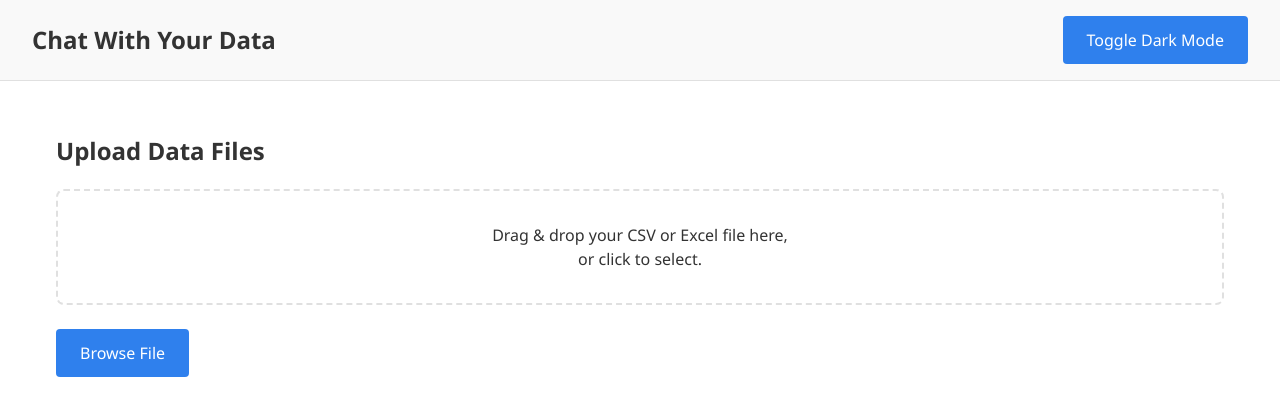
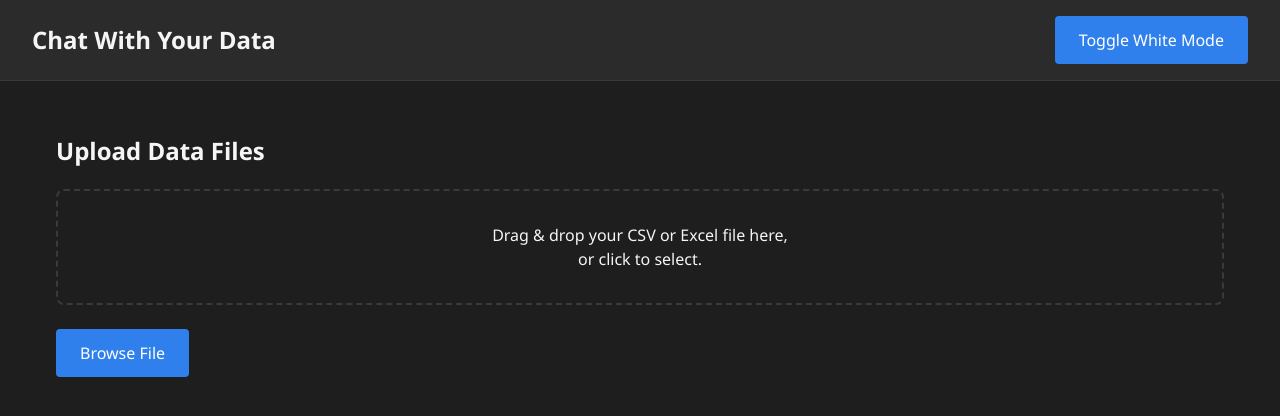
Before and after one commit to DuartePombo/chat-with-your-data, a plain HTML site: page index.html in a window 1280 px wide. Drawn offline with Linux system fonts and the light colour scheme.

Commit message:
Changed default theme to dark mode

```diff
--- a/index.html
+++ b/index.html
@@ -14,7 +14,7 @@
 <body>
   <header>
     <h1>Chat With Your Data</h1>
-    <button id="themeToggle" class="theme-toggle">Toggle Dark Mode</button>
+    <button id="themeToggle" class="theme-toggle">Toggle White Mode</button>
   </header>
 
   <main>
--- a/scripts/main.js
+++ b/scripts/main.js
@@ -5,11 +5,11 @@ document.addEventListener('DOMContentLoaded', () => {
 
     // Toggle dark/light theme
     themeToggle.addEventListener('click', () => {
-      document.body.classList.toggle('dark-theme');
-      if (document.body.classList.contains('dark-theme')) {
+      document.body.classList.toggle('light-theme');
+      if (document.body.classList.contains('light-theme')) {
+        themeToggle.textContent = 'Toggle Dark Mode';
+      } else {
         themeToggle.textContent = 'Toggle Light Mode';
-      } else {
-        themeToggle.textContent = 'Toggle Dark Mode';
       }
     });
 
--- a/styles/theme.css
+++ b/styles/theme.css
@@ -3,19 +3,7 @@
    ----------------------------------------------------- */
 
    :root {
-    /* Light theme variables */
-    --bg-color: #ffffff;
-    --text-color: #333333;
-    --header-bg: #f9f9f9;
-    --secondary-bg: #f0f2f5;
-    --secondary-bg-hover: #ebedf0;
-    --accent-color: #2f80ed;
-    --accent-color-hover: #1c64c3;
-    --border-color: #e0e0e0;
-  }
-
-  .dark-theme {
-    /* Dark theme overrides */
+    /* Dark theme variables */
     --bg-color: #1e1e1e;
     --text-color: #f5f5f5;
     --header-bg: #2b2b2b;
@@ -26,6 +14,19 @@
     --border-color: #3a3a3a;
   }
 
+  .light-theme {
+    /* Light theme overrides */
+    --bg-color: #ffffff;
+    --text-color: #333333;
+    --header-bg: #f9f9f9;
+    --secondary-bg: #f0f2f5;
+    --secondary-bg-hover: #ebedf0;
+    --accent-color: #2f80ed;
+    --accent-color-hover: #1c64c3;
+    --border-color: #e0e0e0;
+
+  }
+
   /* Apply theme variables */
   body {
     background-color: var(--bg-color);
```
